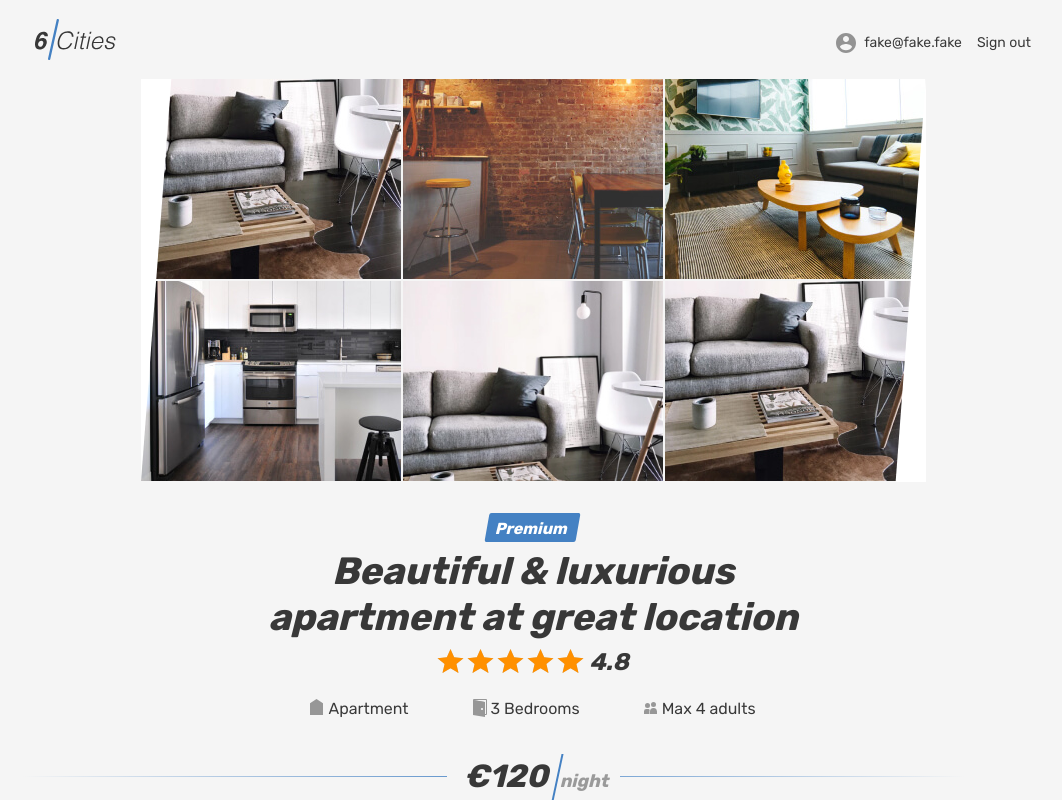
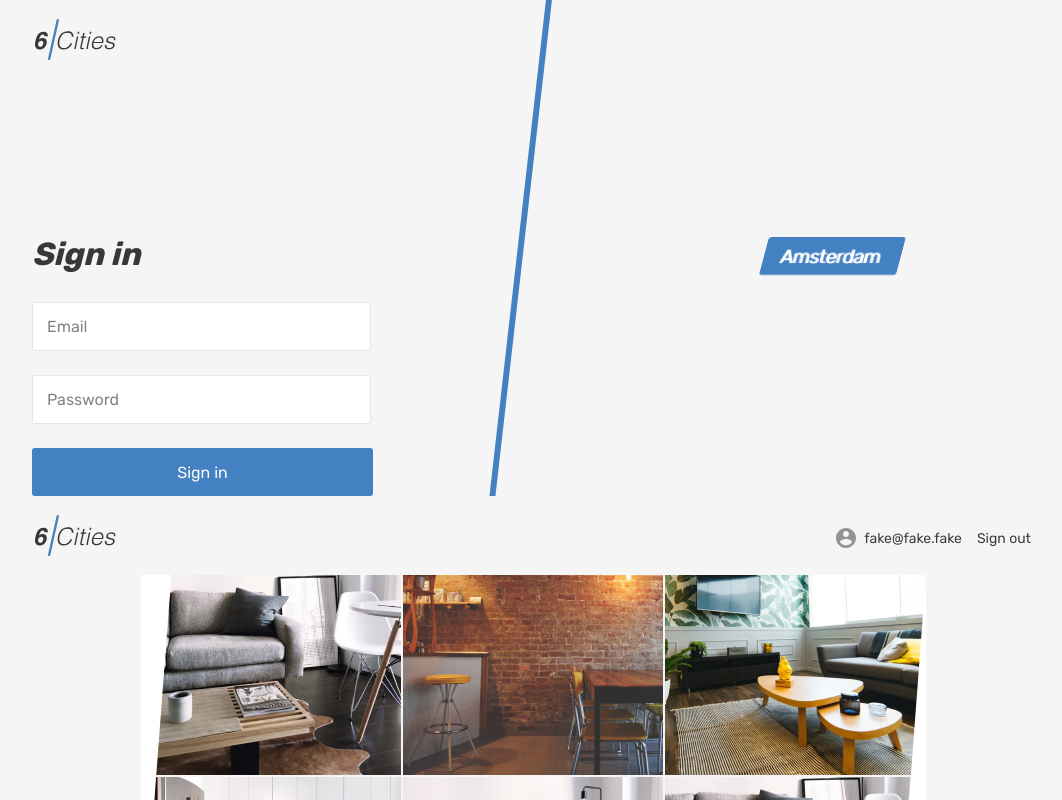
Before and after one commit to htmlacademy-react/794021-six-cities-simple-12, a React (Create React App) app in the folder project/: page / in a window 1280 px wide. Shown: the top 800 px of the page, without its empty margins (107-1169 px from the left). Built offline with nearby package versions, Linux system fonts and the light colour scheme.

Commit message:
WIP: show 'Login' component as a proof-of-concept

```diff
--- a/project/src/components/app/app.tsx
+++ b/project/src/components/app/app.tsx
@@ -1,3 +1,4 @@
+import Login from 'src/pages/login/login';
 import Main from 'src/pages/main/main';
 import Room from 'src/pages/room/room';
 import { City, Offers, UserLogin } from 'src/types/types';
@@ -16,6 +17,7 @@ function App(props: AppProps): JSX.Element {
   // FIXME: display all components at once as a proof-of-concept
   return (
     <>
+      <Login />
       <Room offer={offer} userLogin={userLogin} />
       <Main
         {...props}
```
